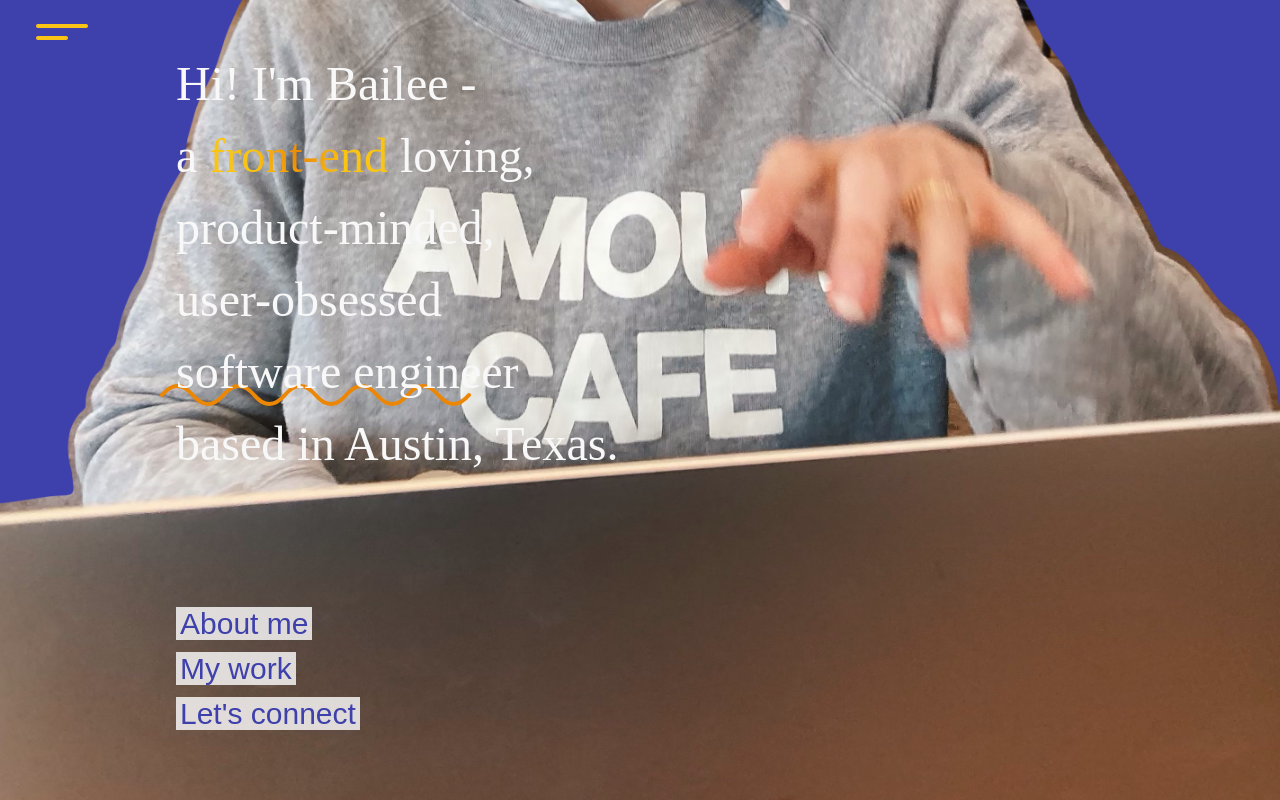
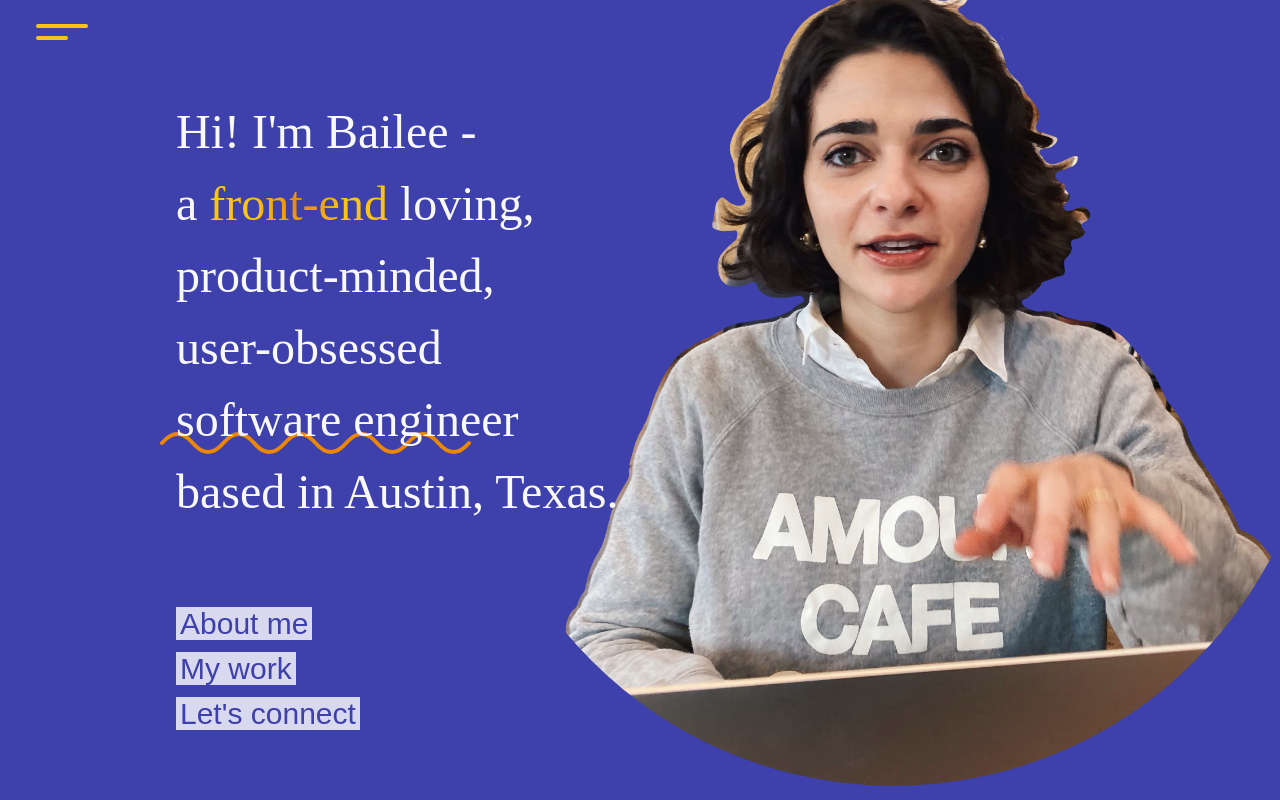
Before and after one commit to baileedastugue/portfolio_v3, a React (Vite) app: page / in a window 1280 px wide. Built offline with nearby package versions, Linux system fonts and the light colour scheme.

Commit message:
bailee/landing: tablet styling and positioning

```diff
--- a/src/components/BigFace/index.tsx
+++ b/src/components/BigFace/index.tsx
@@ -18,7 +18,7 @@ const BigFace = () => {
 
 	return (
 		<img
-			className='sm:full-width-plus-5 absolute -bottom-28 -right-20 min-w-full sm:-bottom-20 md:-right-2'
+			className='md:bg-clip-circle md:circle-clip absolute -bottom-28 -right-20 min-w-full-plus-5rem sm:-bottom-20 md:-bottom-32 md:-right-10 md:w-2/3 md:min-w-0'
 			alt='Bailee Dastugue; woman with brown hair smiling behind a computer.'
 			src={Faces[currFaceIndex]}
 		/>
--- a/src/main.css
+++ b/src/main.css
@@ -11,7 +11,7 @@
 		clip-path: circle(0 at 9% 7%);
 	}
 
-	.full-width-plus-5 {
-		min-width: calc(100% + 5rem);
+	.circle-clip {
+		clip-path: circle();
 	}
 }
--- a/src/routes/Landing/Description/index.tsx
+++ b/src/routes/Landing/Description/index.tsx
@@ -3,7 +3,7 @@ import Squiggle from './Squiggle';
 
 const Description = () => {
 	return (
-		<p className='relative z-20 font-serif text-3xl leading-snug text-light sm:text-4xl sm:leading-normal md:text-5xl md:leading-normal'>
+		<p className='relative z-20 font-serif text-3xl leading-snug text-light sm:text-4xl sm:leading-normal md:pt-12 md:text-5xl md:leading-normal'>
 			Hi! I&apos;m Bailee - <br />a <GradientText>front-end</GradientText>{' '}
 			loving, <br />
 			product-minded, <br />
--- a/tailwind.config.ts
+++ b/tailwind.config.ts
@@ -49,6 +49,9 @@ export default {
 			letterSpacing: {
 				display: '1.5em',
 			},
+			minWidth: {
+				'full-plus-5rem': 'calc(100% + 5rem)',
+			},
 		},
 	},
 	plugins: [],
```
